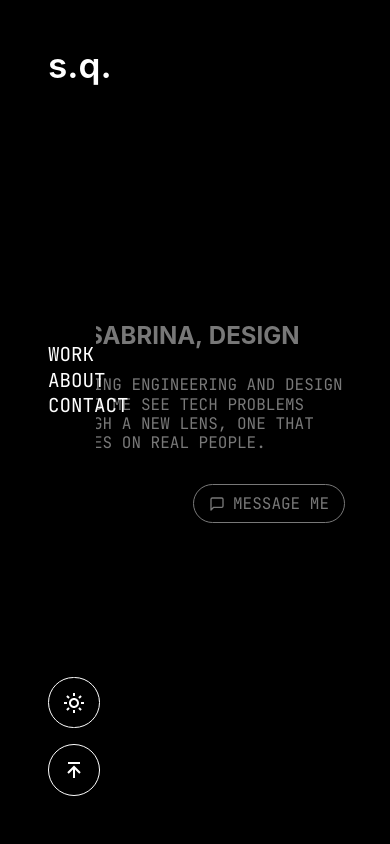
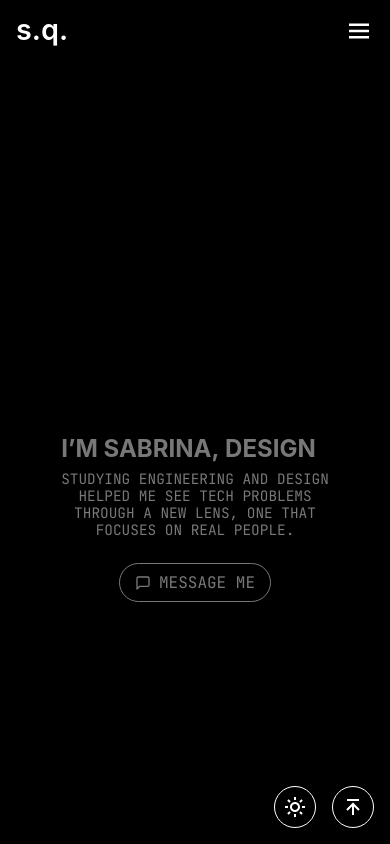
Before and after one commit to sabrinaquach/sabrinaquach.github.io, a React (Create React App) app in the folder portfolio/: page / in a window 390 px wide. Built offline with nearby package versions, Linux system fonts and the light colour scheme.

Commit message:
responsive for mobile on main page

```diff
--- a/portfolio/src/components/footer/footer.css
+++ b/portfolio/src/components/footer/footer.css
@@ -156,10 +156,57 @@
     position: relative;
 }
 @media (max-width: 768px) {
-    .message-content {
+    .footer {
+        padding-left: 1rem;
+        padding-right: 1rem;
+        padding-top: 4rem;
+      }
+
+    .main-row {
+      flex-direction: column;
+      padding: 2rem 1rem;
+    }
+
+    .column-left, .message-column {
       flex: initial;
+      width: 100%;
     }
-    .message-column {
-        flex: initial;
+
+    .s-title, .q-title {
+      font-size: 5rem;
+      text-align: center;
+    }
+
+    .inital-subtitle, .inital-email {
+      text-align: center;
+    }
+
+    .link-list {
+      flex-direction: column;
+      align-items: center;
+      gap: 1rem;
+    }
+
+    .message-inner {
+      max-width: 100%;
+    }
+
+    .message-title, .message-description {
+      text-align: center;
+    }
+
+    .message-submit {
+      width: 100%;
+    }
+    .cutoff-wrapper {
+        height: 5rem;
+        overflow: hidden;
+        position: relative;
+    }
+    .connect-bottom {
+        font-size: clamp(4rem, 18vw, 8rem);
+        overflow: hidden;
+        line-height: 1;
+        position: relative;
       }
   }
--- a/portfolio/src/components/hero/hero.css
+++ b/portfolio/src/components/hero/hero.css
@@ -6,8 +6,9 @@
     display: flex;
     align-items: center;
     justify-content: center;
-    background: black; /* or your background */
+    background: black;
     overflow: hidden;
+    padding: 0 2rem;
 }
 
 .main-nav {
@@ -15,6 +16,7 @@
     flex-direction: column;
     justify-content: center;
     align-items: center;
+    text-align: center;
     color: white;
 }
 
@@ -30,14 +32,14 @@
 
 .hello-message {
     font-family: 'Inter';
-    font-size: clamp(1.5rem, 4vw, 3.5rem);
+    font-size: clamp(2rem, 3.5vw, 5rem);
     text-transform: uppercase;
-    padding-bottom: 0.8rem;
+    padding-bottom: min(0.2rem, 8%);
 }
 
 .description {
     font-family: 'JetBrainsMono-Regular';
-    font-size: clamp(1rem, 2vw, 1.5rem);
+    font-size: clamp(1rem, 1.3vw, 2rem);
     line-height: 1.2;
     text-align: left;
     max-width: clamp(300px, 70vw, 850px);
@@ -109,3 +111,72 @@
       opacity: 1;
     }
   }
+
+  @media screen and (max-width: 768px) {
+    .navbar {
+      position: fixed;
+      top: 0;
+      left: 0;
+      right: 0;
+      width: 100%;
+      height: auto;
+      flex-direction: column;
+      align-items: flex-start;
+      justify-content: flex-start;
+      padding: 1rem;
+      gap: 1rem;
+      background-color: black;
+    }
+
+    .nav-content {
+      width: 100%;
+      display: flex;
+      flex-direction: column;
+      align-items: flex-start;
+      gap: 1rem;
+    }
+
+    .initial {
+      font-size: 1.8rem;
+    }
+
+    .desktopMenuList {
+      display: flex;
+      flex-direction: column;
+      align-items: flex-start;
+      gap: 0.5rem;
+    }
+
+    .nav-buttons {
+      flex-direction: row;
+      justify-content: flex-start;
+      gap: 1rem;
+    }
+
+    .sun-button,
+    .top-button {
+      padding: 0.5rem;
+    }
+
+    .nav-header {
+      text-align: center;
+      padding: 0 1rem;
+    }
+
+    .hello-message {
+      font-size: clamp(1.5rem, 6vw, 2.5rem);
+    }
+
+    .description {
+      font-size: clamp(0.9rem, 3vw, 1.2rem);
+      text-align: center;
+      max-width: 90vw;
+    }
+
+    .message-row {
+      display: flex;
+      align-items: center;
+      justify-content: center;
+      padding-top: 1.5rem;
+    }
+  }
--- a/portfolio/src/components/hero/hero.js
+++ b/portfolio/src/components/hero/hero.js
@@ -49,8 +49,8 @@ const Hero = ({ onMessageClick }) => {
             </p>
             <div className="message-row nav-buttons">
                 <button className='message-button' onClick={onMessageClick}>
-                <FiMessageSquare />
-                Message Me
+                  <FiMessageSquare />
+                  Message Me
                 </button>
             </div>
             </div>
--- a/portfolio/src/components/navbar/navbar.css
+++ b/portfolio/src/components/navbar/navbar.css
@@ -9,7 +9,8 @@
     z-index: 1000;
     width: 80px;
     height: 100vh;
-    padding: 3rem 3rem;
+    padding: min(3em, 8%);
+    position: fixed;
 }
 .nav-content {
     display: flex;
@@ -132,3 +133,61 @@
     width: 1.8em;
     position: relative;
 }
+
+.burger {
+    display: none;
+    background: none;
+    border: none;
+    color: white;
+    cursor: pointer;
+  }
+
+  .mobile-menu {
+    display: none;
+  }
+
+  @media screen and (max-width: 768px) {
+    .desktopMenuList {
+      display: none !important;
+    }
+    .burger {
+      display: flex;
+      align-items: flex-end;
+      justify-content: flex-end;
+      margin-left: auto;
+    }
+    .nav-buttons-wrapper {
+        position: fixed;
+        bottom: 1rem;
+        right: 1rem;
+        display: flex;
+        flex-direction: column;
+        gap: 1rem;
+        z-index: 1001;
+        pointer-events: auto;
+      }
+      .burger-wrapper {
+        position: fixed;
+        top: 1rem;
+        right: 1rem;
+        z-index: 1001;
+        pointer-events: auto;
+        display: flex;
+        flex-direction: column;
+        align-items: flex-end;
+      }
+      .mobile-menu {
+        position: absolute;
+        top: 2.5rem;
+        right: 0;
+        background-color: #000;
+        padding: 1rem;
+        border-radius: 8px;
+        box-shadow: 0 0 10px rgba(0, 0, 0, 0.3);
+        display: flex;
+        flex-direction: column;
+        align-items: flex-end;
+        gap: 0.05rem;
+      }
+
+  }
--- a/portfolio/src/components/navbar/navbar.js
+++ b/portfolio/src/components/navbar/navbar.js
@@ -1,7 +1,7 @@
-import React, { useEffect } from 'react';
+import React, { useEffect, useState } from 'react';
 import './navbar.css';
 import { useLocation, useNavigate } from 'react-router-dom';
-import { BiSun, BiArrowToTop } from "react-icons/bi";
+import { BiSun, BiArrowToTop, BiMenu, BiX } from "react-icons/bi";
 import { ScrollTrigger } from 'gsap/ScrollTrigger';
 import { gsap } from 'gsap';
 import '../../assets/fonts/font.css'
@@ -11,9 +11,14 @@ gsap.registerPlugin(ScrollTrigger);
 const Navbar = () => {
     const location = useLocation();
     const navigate = useNavigate();
+    const [menuOpen, setMenuOpen] = useState(false);
 
+    // useEffect(() => {
+    //     window.scrollTo({ top: 0, behavior: 'smooth' });
+    //   }, [location.pathname]);
     useEffect(() => {
       window.scrollTo({ top: 0, behavior: 'smooth' });
+      setMenuOpen(false); // Close menu on route change
     }, [location.pathname]);
 
     const handleLogoClick = () => {
@@ -92,9 +97,22 @@ const Navbar = () => {
                 <div className="nav-row nav-buttons">
                     <p className='initial'
                         onClick={handleLogoClick}
-                    >s.q.</p>
+                    >
+                      s.q.
+                    </p>
+                    <div className="burger-wrapper">
+                      <button className="burger" onClick={() => setMenuOpen(!menuOpen)}>
+                        {menuOpen ? <BiX size={30} /> : <BiMenu size={30} />}
+                      </button>
+                      {menuOpen && (
+                        <div className="mobile-menu open">
+                          <div onClick={handleWorkClick} className="desktopMenuListItem">Work</div>
+                          <div onClick={handleAboutClick} className="desktopMenuListItem">About</div>
+                          <div onClick={handleContactClick} className="desktopMenuListItem">Contact</div>
                         </div>
-
+                      )}
+                    </div>
+                </div>
                 <div className='desktopMenuList'>
                     <div onClick={handleWorkClick} className="desktopMenuListItem">
                         Work
@@ -107,6 +125,7 @@ const Navbar = () => {
                     </div>
                 </div>
 
+                <div className='nav-buttons-wrapper'>
                   <div className='nav-buttons'>
                       <div className='circle-button'>
                           <button
@@ -126,6 +145,7 @@ const Navbar = () => {
                       </div>
                   </div>
                 </div>
+            </div>
         </nav>
     )
 }
--- a/portfolio/src/components/works/work.css
+++ b/portfolio/src/components/works/work.css
@@ -1,6 +1,7 @@
 .main-content {
   position: relative;
   overflow: hidden;
+  padding-left: 80px;
 }
 
 .work-container {
@@ -19,7 +20,7 @@
   align-items: center;
 }
 
-.link-list-work {
+/* .link-list-work {
   display: flex;
   justify-content: flex-end;
   gap: 3rem;
@@ -33,7 +34,7 @@
   text-decoration: none;
   font-size: 1.5rem;
   transition: color 0.2s ease;
-}
+} */
 
 /* hover colors for link list */
 .resume-button, .linkedin-button, .github-button {
@@ -54,7 +55,7 @@
 
 /* work section */
 .project-section {
-  padding: 6rem 0;
+  padding: 10rem 0;
   height: auto;
   display: flex;
   justify-content: center;
@@ -66,7 +67,7 @@
   scroll-snap-type: y mandatory;
   display: flex;
   flex-direction: column;
-  gap: 10rem;
+  gap: 6rem;
 }
 
 .project-block {
@@ -77,12 +78,21 @@
   flex-direction: row;
   align-items: center;
   justify-content: space-between;
-  gap: 8rem;
+  gap: 5rem;
 }
 
-.project-text {
+.project-text-laptop {
   flex: 1;
   min-width: 550px;
+  display: flex;
+  flex-direction: column;
+  justify-content: space-between;
+  text-align: left;
+}
+
+.project-text-phone {
+  flex: 1;
+  max-width: 500px;
   display: flex;
   flex-direction: column;
   justify-content: space-between;
@@ -137,16 +147,34 @@
 }
 
 /* Mobile Layout */
-@media screen and (max-width: 768px) {
+@media screen and (max-width: 768px) and (max-width: 1000px) {
+  .main-content {
+    padding-left: 0;
+    padding-top: 6rem;
+  }
+
   .project-block {
     flex-direction: column;
     text-align: center;
+    gap: 2rem;
+    padding: 0 1rem;
+  }
+
+  .project-column {
+    display: flex;
+    flex-direction: column;
+    gap: 2rem;
   }
 
   .project-image {
-    margin-top: 2rem;
-    max-width: 90vw;
-    aspect-ratio: 9 / 19.5;
+    margin-top: 1rem;
+  }
+
+  .project-text-laptop, .project-text-phone {
+    min-width: auto;
+    width: 70%;
+    text-align: center;
+    align-items: center;
   }
 
   .project-title {
@@ -156,10 +184,14 @@
   .project-description {
     font-size: 0.95rem;
     max-width: 100%;
+    padding-top: 0.3rem;
   }
 
   .laptop-mockup {
-    max-width: 40vw;
-    aspect-ratio: 16 / 10;
+    max-width: 90vw;
+  }
+
+  .phone-mockup {
+    max-width: 50vw;
   }
 }
--- a/portfolio/src/components/works/work.js
+++ b/portfolio/src/components/works/work.js
@@ -42,7 +42,7 @@ const Work = () => {
             <div className="project-column">
                 <section className="project-section">
                     <div className="project-block">
-                        <div className="project-text">
+                        <div className="project-text-laptop">
                             <DecryptedText
                                 className="project-title"
                                 encryptedClassName="encrypted-char"
@@ -75,7 +75,7 @@ const Work = () => {
 
                 <section className="project-section">
                     <div className="project-block">
-                        <div className="project-text">
+                        <div className="project-text-phone">
                             <DecryptedText
                                 className="project-title"
                                 encryptedClassName="encrypted-char"
@@ -108,7 +108,7 @@ const Work = () => {
 
                 <section className="project-section">
                     <div className="project-block">
-                        <div className="project-text">
+                        <div className="project-text-phone">
                             <DecryptedText
                                 className="project-title"
                                 encryptedClassName="encrypted-char"
--- a/portfolio/src/utilities/ASCIIText.jsx
+++ b/portfolio/src/utilities/ASCIIText.jsx
@@ -285,9 +285,13 @@ class CanvAscii {
     this.texture.minFilter = THREE.NearestFilter;
 
     const textAspect = this.textCanvas.width / this.textCanvas.height;
-    const baseH = this.planeBaseHeight;
-    const planeW = baseH * textAspect;
-    const planeH = baseH;
+    const screenWidth = window.innerWidth;
+
+    const isMobile = screenWidth <= 768;
+    const baseH = isMobile ? 5 : 8;
+
+    const planeW = Math.min(baseH * textAspect, 15);
+    const planeH = Math.min(baseH, 8);
 
     this.geometry = new THREE.PlaneGeometry(planeW, planeH, 64, 64);
     this.material = new THREE.ShaderMaterial({
@@ -485,7 +489,9 @@ export default function ASCIIText({
       style={{
         position: 'absolute',
         width: '100%',
-        height: '100%'
+        height: '100%',
+        maxWidth: '100vw',
+        overflow: 'hidden'
       }}
     >
       <style>{`
```
Also changed, not shown: portfolio/src/styles/styles.css (line endings or trailing spaces). Lines whose indentation alone changed are shown as unchanged.
